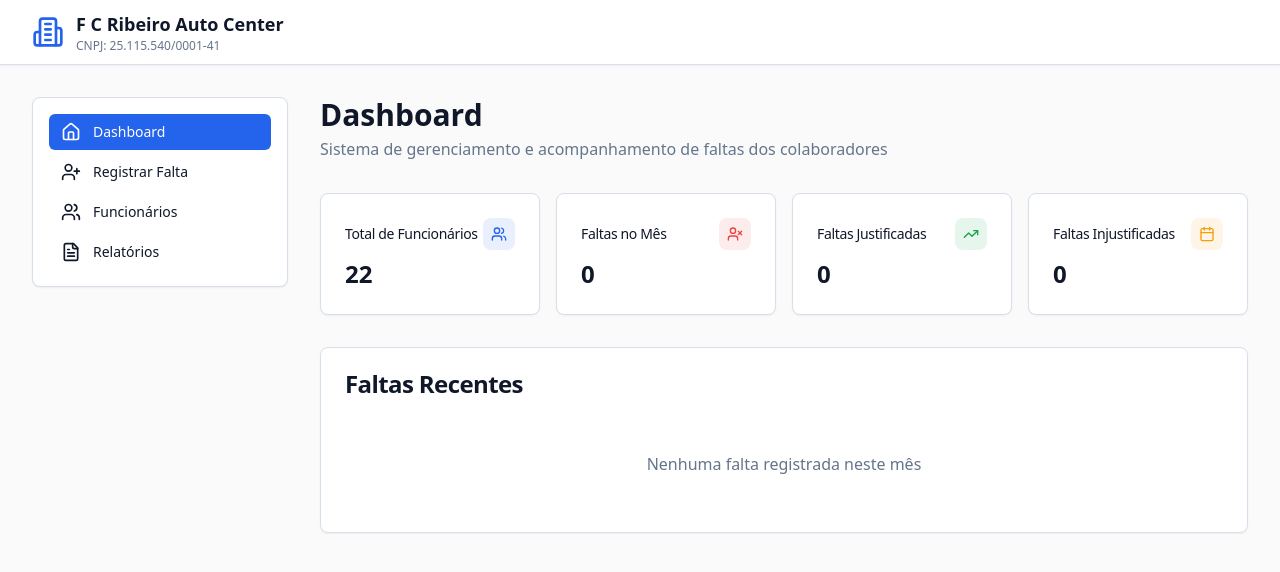
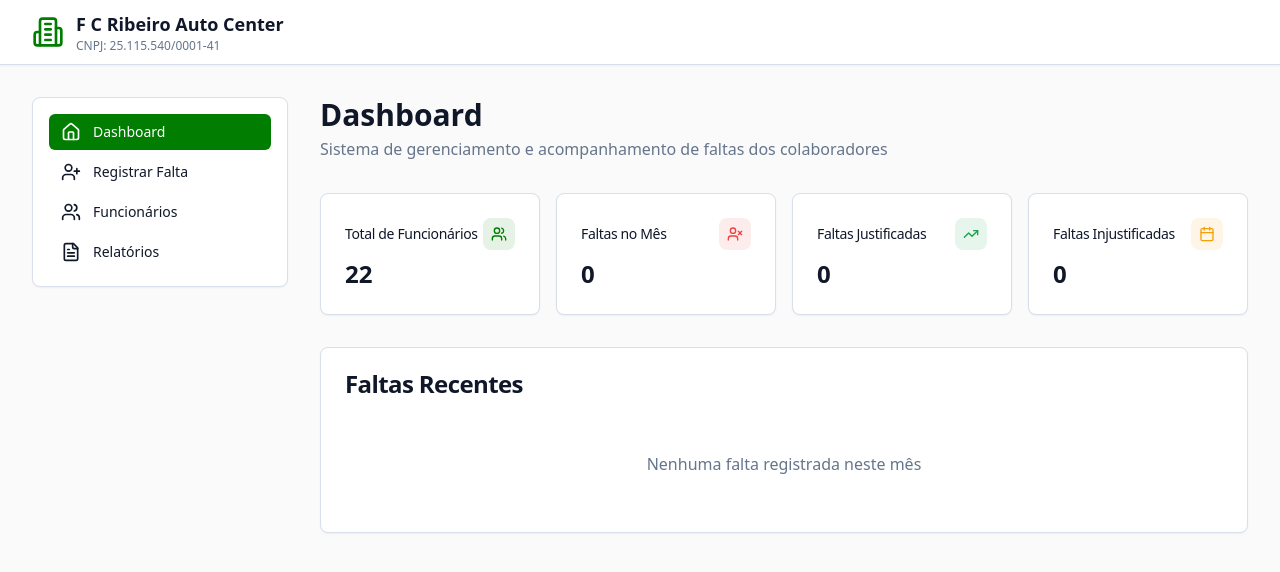
Before and after one commit to doughost/fc-auto-attendance-tracker, a React (Vite) app: page / in a window 1280 px wide. Shown: the top 572 px of the page. Built offline with nearby package versions, Linux system fonts and the light colour scheme; the HTML template or start-up script is replaced by a standard one.

Commit message:
Refactor: Change button color

```diff
--- a/src/index.css
+++ b/src/index.css
@@ -17,7 +17,7 @@ All colors MUST be HSL.
     --popover: 0 0% 100%;
     --popover-foreground: 222 47% 11%;
 
-    --primary: 221 83% 53%;
+    --primary: 120 98% 25%;
     --primary-foreground: 0 0% 100%;
 
     --secondary: 214 32% 91%;
@@ -61,7 +61,7 @@ All colors MUST be HSL.
     --popover: 217 33% 17%;
     --popover-foreground: 210 40% 98%;
 
-    --primary: 221 83% 53%;
+    --primary: 120 98% 25%;
     --primary-foreground: 0 0% 100%;
 
     --secondary: 217 33% 25%;
```
